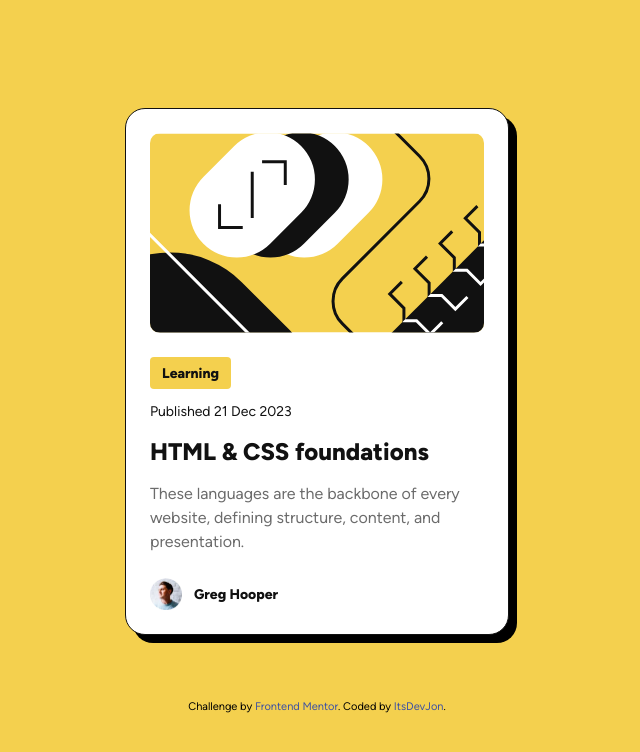
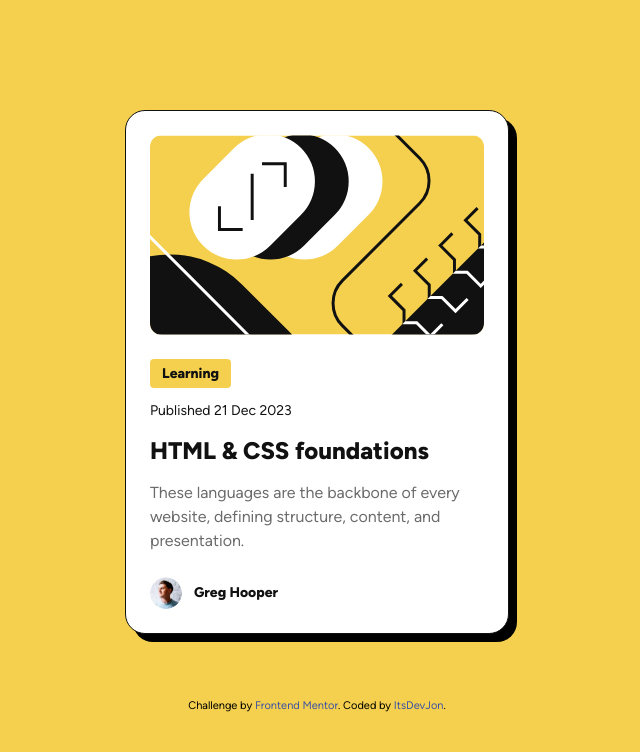
Before and after one commit to ItsDevJon/blog-preview-card, a website: page index.html in a window 1280 px wide. Shown: the whole page, without its empty margins (323-963 px from the left). Drawn offline with Linux system fonts and the light colour scheme.

Commit message:
refactor: Improve card layout and styling
- Replaced img tag with background image div for article illustration with a fixed height of 200px and proper background sizing & positioning
- Simplified category section by removing nested span element
- Added rounded-full styling to avatar image
- Set explicit height for avatar to maintain square aspect ratio

```diff
--- a/index.html
+++ b/index.html
@@ -18,18 +18,14 @@
         <article class="group max-w-[384px] flex flex-col space-y-6 p-6 m-6 border rounded-[20px] shadow-[8px_8px_0px_0px_#000] hover:shadow-[16px_16px_0px_0px_#000] transition-shadow text-(--bp-color-gray-950) bg-(--bp-color-white) hover:cursor-pointer">
 
             <!-- Card image -->
-            <img
-                src="assets/images/illustration-article.svg"
-                alt="Blog article image"
-                class="rounded-[10px]"
-            />
+            <div class="h-[200px] bg-[url(../assets/images/illustration-article.svg)] bg-center bg-no-repeat bg-cover rounded-xl"></div>
 
             <!-- Card content -->
             <div class="flex flex-col space-y-3">
 
                 <!-- Category -->
-                <div class="w-fit px-3 py-1 rounded-sm bg-(--bp-color-yellow)">
-                    <span class="bp-text-preset-3 font-extrabold!">Learning</span>
+                <div class="w-fit px-3 py-1 bp-text-preset-3 font-extrabold! rounded-sm bg-(--bp-color-yellow)">
+                    Learning
                 </div>
 
                 <!-- Published date -->
@@ -53,7 +49,7 @@
                 <img
                     src="assets/images/image-avatar.webp"
                     alt="Avatar of Greg Hooper"
-                    class="w-[32px]"
+                    class="w-[32px] h-[32px] rounded-full"
                 />
                 <span class="bp-text-preset-3 font-extrabold!">Greg Hooper</span>
             </div>
```
Also changed, not shown: css/output.css.
